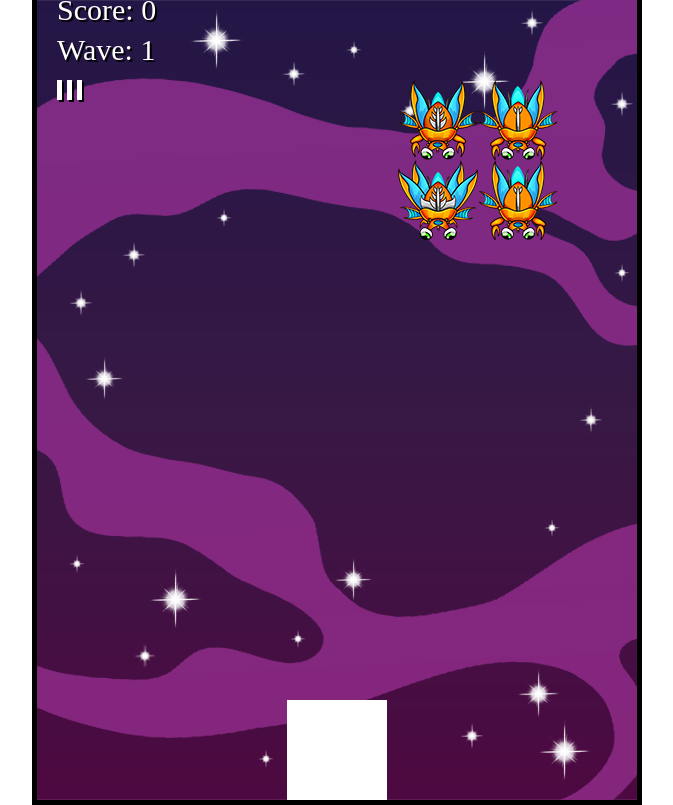
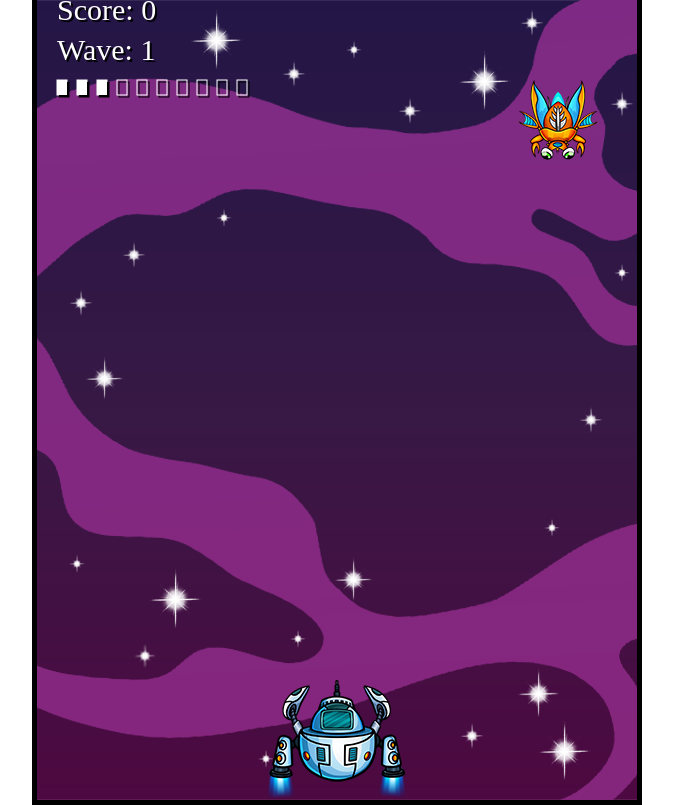
Before and after one commit to surajitbasak109/canvas-basics, a plain HTML site: page space-invaders/index.html in a window 1280 px wide. Shown: the whole page, without its empty margins (303-976 px from the left). Drawn offline with Linux system fonts and the light colour scheme; a web font is replaced by a local one.

Commit message:
Adding player animation

```diff
--- a/space-invaders/app.js
+++ b/space-invaders/app.js
@@ -7,13 +7,13 @@ class Game {
     this.player = new Player(this);
 
     this.projectilesPool = [];
-    this.numberOfProjectiles = 10;
+    this.numberOfProjectiles = 15;
     this.createProjectiles();
 
     this.fired = false;
 
-    this.columns = 2;
-    this.rows = 2;
+    this.columns = 1;
+    this.rows = 1;
     this.enemySize = 80;
 
     this.waves = [];
@@ -22,7 +22,7 @@ class Game {
 
     this.spriteUpdated = false;
     this.spriteTimer = 0;
-    this.spriteInterval = 120;
+    this.spriteInterval = 150;
 
     this.score = 0;
     this.gameOver = false;
@@ -54,12 +54,12 @@ class Game {
     }
 
     this.drawStatusText(context);
-    this.player.draw(context);
-    this.player.update();
     this.projectilesPool.forEach((projectile) => {
       projectile.update();
       projectile.draw(context);
     });
+    this.player.draw(context);
+    this.player.update();
     this.waves.forEach((wave) => {
       wave.render(context);
 
@@ -67,7 +67,7 @@ class Game {
         this.newWave();
         this.waveCount++;
         wave.nextWaveTrigger = true;
-        this.player.lives++;
+        if (this.player.lives < this.player.maxLives) this.player.lives++;
       }
     });
   }
@@ -102,8 +102,12 @@ class Game {
     context.fillText(`Score: ${this.score}`, 20, 20);
     context.fillText(`Wave: ${this.waveCount}`, 20, 60);
 
+    for (let i = 0; i < this.player.maxLives; i++) {
+      context.strokeRect(20 + 20 * i, 80, 10, 15);
+    }
+
     for (let i = 0; i < this.player.lives; i++) {
-      context.fillRect(20 + 10 * i, 80, 5, 20);
+      context.fillRect(20 + 20 * i, 80, 10, 15);
     }
 
     if (this.gameOver) {
@@ -146,22 +150,63 @@ class Game {
 class Player {
   constructor(game) {
     this.game = game;
-    this.width = 100;
-    this.height = 100;
+    this.width = 140;
+    this.height = 120;
     this.x = this.game.width * 0.5 - this.width * 0.5;
     this.y = this.game.height - this.height;
-    this.speed = 20;
+    this.speed = 5;
     this.lives = 3;
+    this.maxLives = 10;
+    this.image = document.getElementById("player");
+    this.player_jets = document.getElementById("player_jets");
+    this.frameX = 0;
+    this.jetsFrame = 1;
   }
 
   draw(context) {
-    context.fillRect(this.x, this.y, this.width, this.height);
+    // handle sprite frames
+    if (this.game.keys.indexOf("1") > -1) {
+      this.frameX = 1;
+    } else {
+      this.frameX = 0;
+    }
+
+    context.drawImage(
+      this.player_jets,
+      this.jetsFrame * this.width,
+      0,
+      this.width,
+      this.height,
+      this.x,
+      this.y,
+      this.width,
+      this.height,
+    );
+
+    context.drawImage(
+      this.image,
+      this.frameX * this.width,
+      0,
+      this.width,
+      this.height,
+      this.x,
+      this.y,
+      this.width,
+      this.height,
+    );
   }
 
   update() {
     // horizontal movement
-    if (this.game.keys.indexOf("ArrowLeft") > -1) this.x -= this.speed;
-    else if (this.game.keys.indexOf("ArrowRight") > -1) this.x += this.speed;
+    if (this.game.keys.indexOf("ArrowLeft") > -1) {
+      this.x -= this.speed;
+      this.jetsFrame = 0;
+    } else if (this.game.keys.indexOf("ArrowRight") > -1) {
+      this.x += this.speed;
+      this.jetsFrame = 2;
+    } else {
+      this.jetsFrame = 1;
+    }
 
     // horizontal boundaries
     if (this.x < -this.width * 0.5) this.x = -this.width * 0.5;
@@ -194,7 +239,7 @@ class Player {
 
 class Projectile {
   constructor() {
-    this.width = 10;
+    this.width = 3;
     this.height = 20;
     this.x = 0;
     this.y = 0;
@@ -203,7 +248,10 @@ class Projectile {
   }
   draw(context) {
     if (!this.free) {
+      context.save();
+      context.fillStyle = "gold";
       context.fillRect(this.x, this.y, this.width, this.height);
+      context.restore();
     }
   }
 
@@ -277,17 +325,14 @@ class Enemy {
     }
 
     // check collisions enemies - player
-    if (this.game.checkCollision(this, this.game.player)) {
-      this.markedForDeletion = true;
-      if (!this.game.gameOver && this.game.score > 0) this.game.score--;
+    if (this.game.checkCollision(this, this.game.player) && this.lives > 0) {
+      this.lives = 0;
       this.game.player.lives--;
-      if (this.game.player.lives < 1) this.game.gameOver = true;
     }
 
     // lose condition
-    if (this.y + this.height > this.game.height) {
+    if (this.y + this.height > this.game.height || this.game.player.lives < 1) {
       this.game.gameOver = true;
-      this.markedForDeletion = true;
     }
   }
 
@@ -356,7 +401,6 @@ window.addEventListener("load", () => {
   canvas.height = 800;
   ctx.fillStyle = "white";
   ctx.strokeStyle = "white";
-  ctx.lineWidth = 5;
   ctx.font = "30px 'Cabin Sketch'";
 
   const game = new Game(canvas);
--- a/space-invaders/index.html
+++ b/space-invaders/index.html
@@ -14,6 +14,8 @@
   <body>
     <canvas id="canvas"></canvas>
     <img id="beetlemorph" src="beetlemorph.png" alt="Beetlemorph">
+    <img id="player" src="player.png" alt="Player">
+    <img id="player_jets" src="player_jets.png" alt="Player jets">
 
     <script src="app.js"></script>
   </body>
--- a/space-invaders/style.css
+++ b/space-invaders/style.css
@@ -13,6 +13,8 @@
   background: url("background.png");
 }
 
-#beetlemorph {
+#beetlemorph,
+#player,
+#player_jets {
   display: none;
 }
```
Also changed, not shown: space-invaders/player.png (added), space-invaders/player_jets.png (added).
